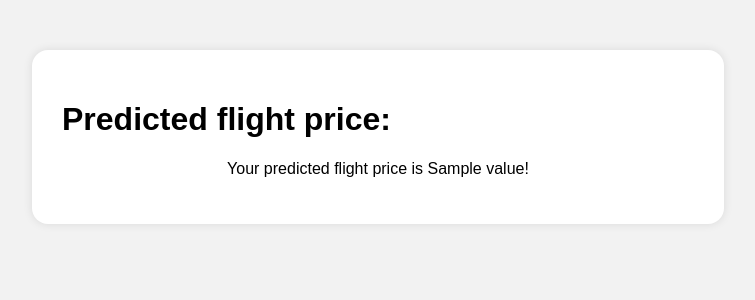
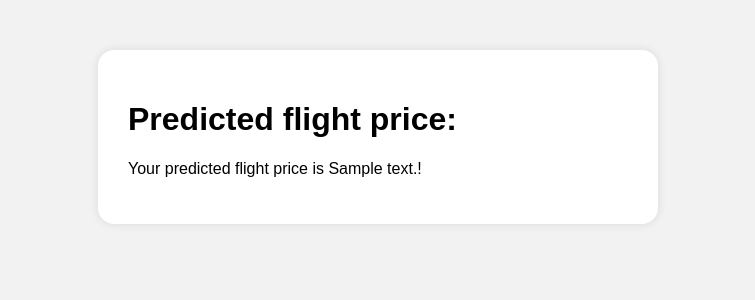
Before and after one commit to raghuls2002/Flight-Price-Prediction, a Flask app: template src/templates/success.html in a window 1280 px wide. Shown: the top 300 px of the page, without its empty margins (262-1017 px from the left). Run offline with Flask 3, Linux system fonts and the light colour scheme; the template is opened without the code that fills it: most values are stand-ins (such as "Sample title", 1, 10 or a date in 2020).

Commit message:
Update success.html

```diff
--- a/src/templates/success.html
+++ b/src/templates/success.html
@@ -3,30 +3,11 @@
 <head>
     <title>Form submitted Successfully</title>
     <link rel="stylesheet" href="{{ url_for('static', filename='style.css') }}">
-    <style>
-        .container
-        {
-           width: 50%;
-        }
-        img
-        {
-            width: 100%;
-        }
-        h2 , p
-        {
-            text-align: center;
-        }
-        p
-        {
-        p {
-          font-size: 20px;
-        }
-    </style>
 </head>
 <body>
     <div class="container">
         <h1> Predicted flight price: </h1>
-        <p>Your predicted flight price is {{ value[0] }}!</p>
+        <p>Your predicted flight price is {{ text }}!</p>
     </div>
 </body>
 </html>
```
